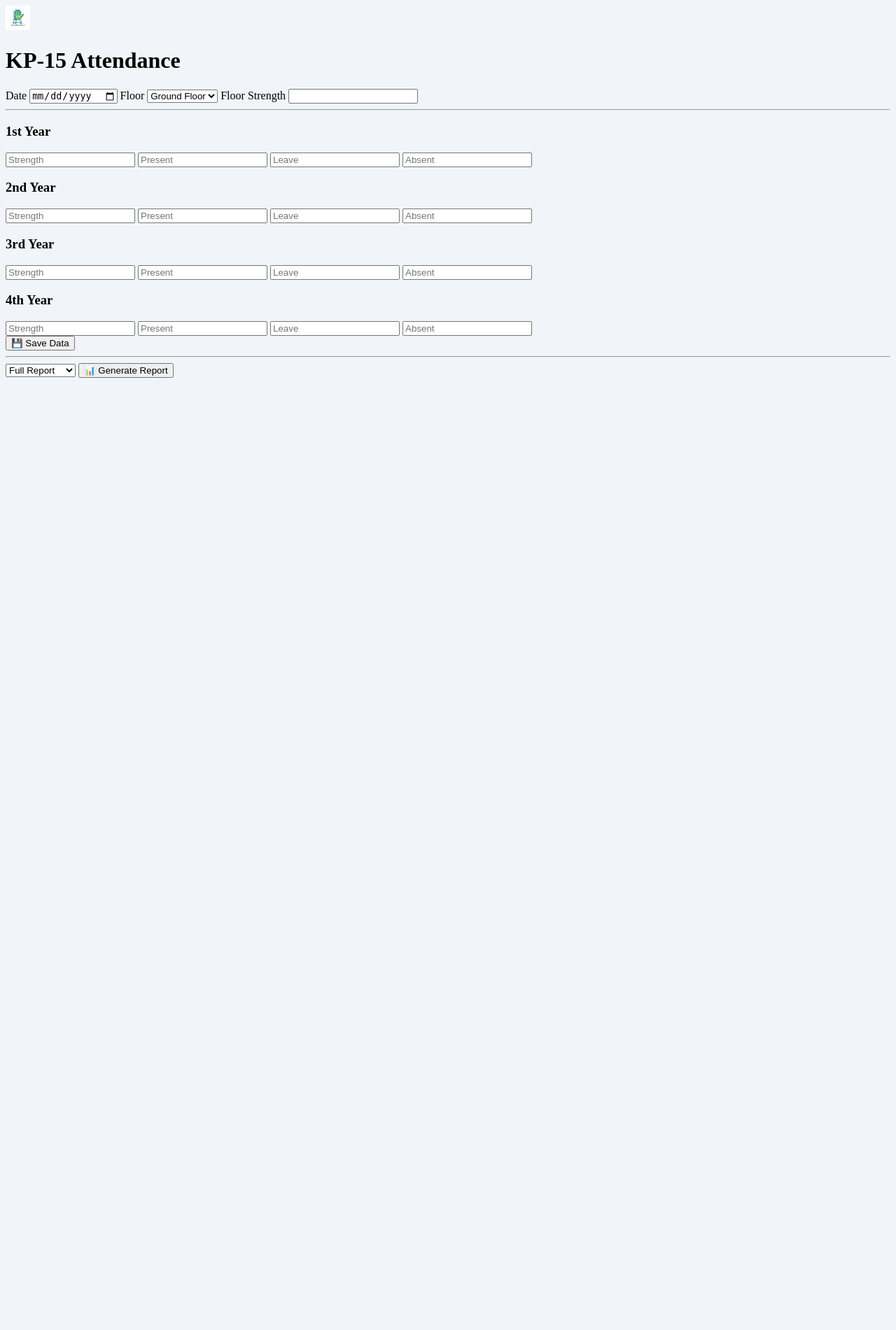
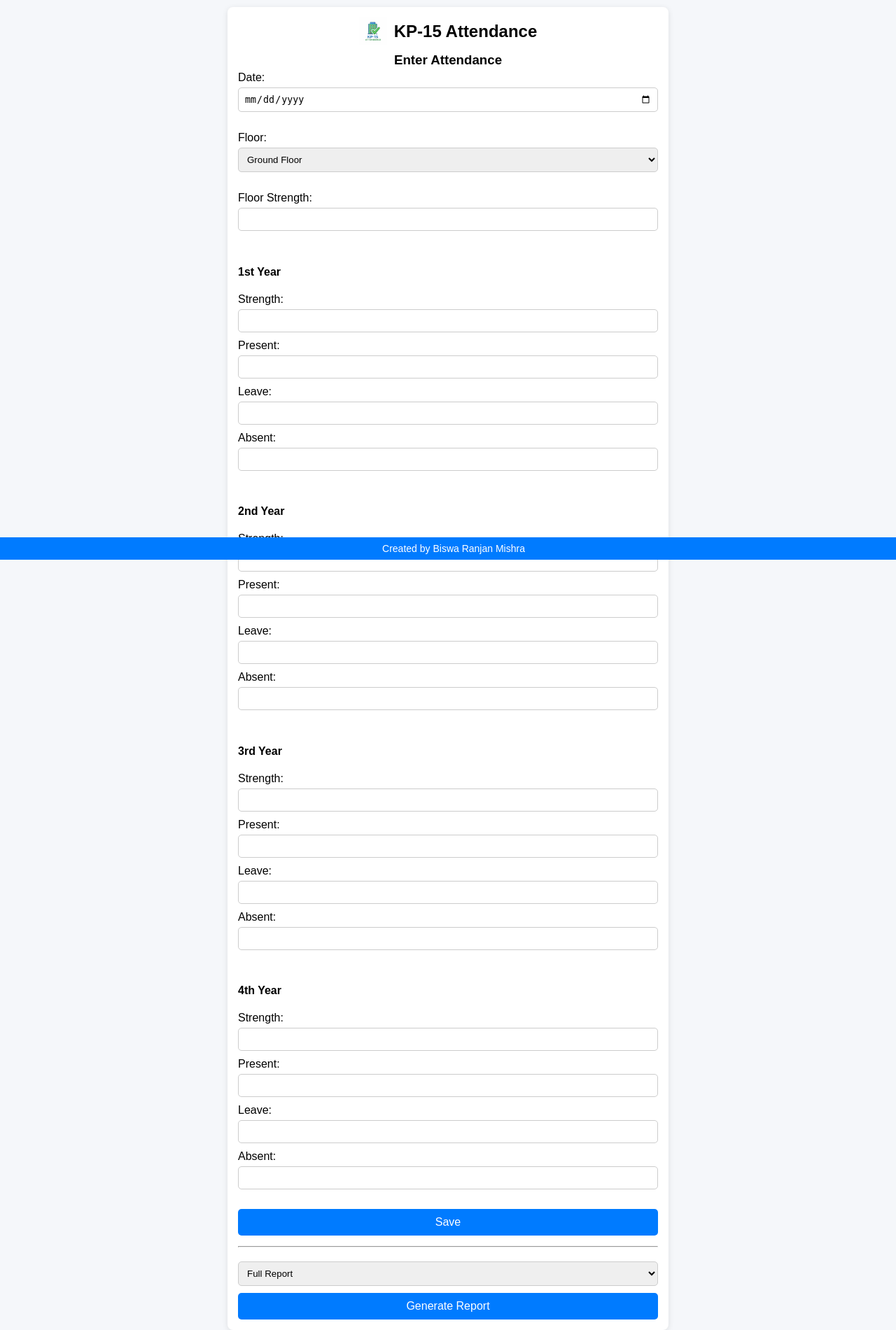
Before and after one commit to BiswaKiit/attendance-app, a Flask app: page / in a window 1280 px wide. Shown: the whole page at 70% size. Before the commit the page ends 540 px from the top, so only its background shows below. Run offline with Flask 3, Linux system fonts and the light colour scheme; some libraries are stand-ins or nearby versions.

Commit message:
Add files via upload

```diff
--- a/static/style.css
+++ b/static/style.css
@@ -1,34 +1,101 @@
+/* 🌐 General Reset */
 body {
-    background: #f1f5f9;
+    font-family: Arial, sans-serif;
+    background: #f5f7fa;
+    margin: 0;
+    padding: 0;
 }
 
-.app-header {
+/* 📦 Main Container */
+.container {
+    max-width: 600px;
+    margin: auto;
+    background: white;
+    padding: 15px;
+    margin-top: 10px;
+    border-radius: 8px;
+    box-shadow: 0px 2px 8px rgba(0,0,0,0.1);
+}
+
+/* 🧾 Header */
+.header {
     display: flex;
     align-items: center;
     gap: 10px;
-    padding: 12px;
-    background: #0f172a;
-    color: white;
-    position: sticky;
-    top: 0;
-    z-index: 1000;
+    justify-content: center;
+    margin-bottom: 10px;
 }
 
 .logo {
-    width: 35px;
-    height: 35px;
+    width: 40px;
+    height: 40px;
 }
 
-.card {
-    border-radius: 15px;
+/* 🏷 Titles */
+h2, h3 {
+    text-align: center;
+    margin: 5px 0;
 }
 
+/* 📝 Form Inputs */
+input, select {
+    width: 100%;
+    padding: 8px;
+    margin: 5px 0 10px 0;
+    border-radius: 5px;
+    border: 1px solid #ccc;
+    box-sizing: border-box;
+}
+
+/* 🎯 Buttons */
+button {
+    width: 100%;
+    padding: 10px;
+    background: #007bff;
+    border: none;
+    color: white;
+    border-radius: 5px;
+    font-size: 16px;
+    cursor: pointer;
+}
+
+button:hover {
+    background: #0056b3;
+}
+
+/* 📊 Report Section */
+p {
+    background: #f1f1f1;
+    padding: 8px;
+    border-radius: 5px;
+    margin: 5px 0;
+}
+
+/* ➖ Divider */
+hr {
+    margin: 15px 0;
+}
+
+/* 📱 Footer */
 .footer {
     position: fixed;
     bottom: 0;
     width: 100%;
-    background: #0f172a;
+    background: #007bff;
     color: white;
     text-align: center;
-    padding: 6px;
+    padding: 8px;
+    font-size: 14px;
 }
+
+/* 📱 Mobile Optimization */
+@media (max-width: 600px) {
+    .container {
+        margin: 5px;
+        padding: 10px;
+    }
+
+    input, select, button {
+        font-size: 14px;
+    }
+}
--- a/templates/index.html
+++ b/templates/index.html
@@ -1,13 +1,9 @@
 <!DOCTYPE html>
-<html lang="en">
+<html>
 <head>
-    <meta charset="UTF-8">
-    <title>KP-15 Attendance</title>
+    <title>Attendance App</title>
 
-    <!-- Favicon -->
     <link rel="icon" href="{{ url_for('static', filename='favicon.png') }}">
-
-    <!-- CSS -->
     <link rel="stylesheet" href="{{ url_for('static', filename='style.css') }}">
 </head>
 
@@ -18,49 +14,51 @@
     <!-- Header -->
     <div class="header">
         <img src="{{ url_for('static', filename='logo.png') }}" class="logo">
-        <h1>KP-15 Attendance</h1>
+        <h2>KP-15 Attendance</h2>
     </div>
 
-    <!-- Message -->
+    <h3>Enter Attendance</h3>
+
     {% if message %}
-        <div class="message">{{ message }}</div>
+        <p style="color:red;">{{ message }}</p>
     {% endif %}
 
-    <!-- Form -->
     <form method="POST">
 
-        <label>Date</label>
-        <input type="date" name="date" required>
+        Date:
+        <input type="date" name="date" required><br><br>
 
-        <label>Floor</label>
-        <select name="floor" required>
+        Floor:
+        <select name="floor">
             {% for f in floors %}
                 <option value="{{ f }}">{{ f }}</option>
             {% endfor %}
-        </select>
+        </select><br><br>
 
-        <label>Floor Strength</label>
-        <input type="number" name="floor_strength">
-
-        <hr>
+        Floor Strength:
+        <input type="number" name="floor_strength"><br><br>
 
         {% for year in years %}
-        <div class="year-block">
-            <h3>{{ year }}</h3>
+            <h4>{{ year }}</h4>
 
-            <input type="number" name="{{ year }}_strength" placeholder="Strength">
-            <input type="number" name="{{ year }}_present" placeholder="Present">
-            <input type="number" name="{{ year }}_leave" placeholder="Leave">
-            <input type="number" name="{{ year }}_absent" placeholder="Absent">
-        </div>
+            Strength:
+            <input type="number" name="{{ year }}_strength">
+
+            Present:
+            <input type="number" name="{{ year }}_present">
+
+            Leave:
+            <input type="number" name="{{ year }}_leave">
+
+            Absent:
+            <input type="number" name="{{ year }}_absent"><br><br>
         {% endfor %}
 
-        <button type="submit">💾 Save Data</button>
+        <button type="submit">Save</button>
     </form>
 
     <hr>
 
-    <!-- Report -->
     <form method="POST" action="/report">
         <select name="report_type">
             <option value="full">Full Report</option>
@@ -68,10 +66,15 @@
             <option value="summary">Summary</option>
         </select>
 
-        <button type="submit">📊 Generate Report</button>
+        <button type="submit">Generate Report</button>
     </form>
 
 </div>
 
+<!-- Footer -->
+<div class="footer">
+    Created by Biswa Ranjan Mishra
+</div>
+
 </body>
 </html>
```
Also changed, not shown: templates/report.html (+10 -38 lines).
